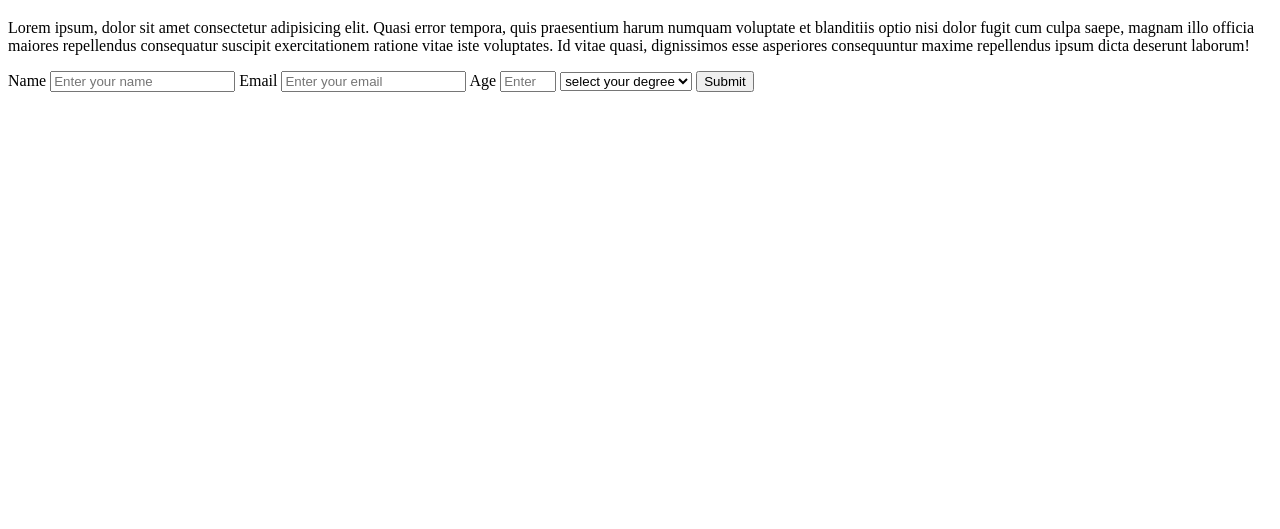
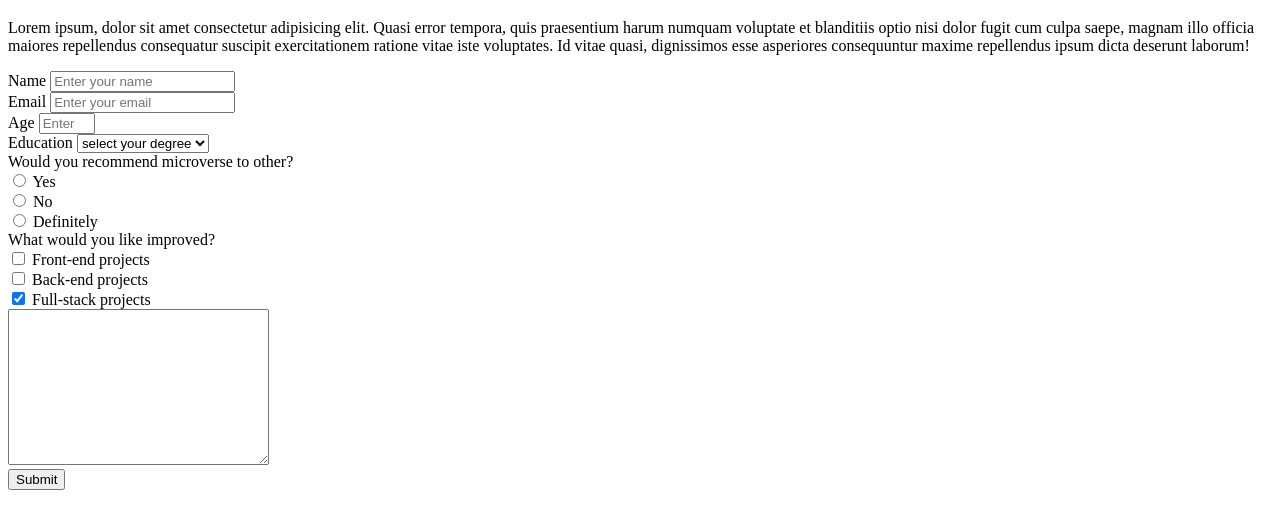
Before and after one commit to sebybjoseph/microverse-challenge-2, a plain HTML site: page index.html in a window 1280 px wide. Shown: the part 61-590 px from the top of the page. Drawn offline with Linux system fonts and the light colour scheme.

Commit message:
user stories 13-16 added

```diff
--- a/index.html
+++ b/index.html
@@ -10,18 +10,37 @@
     <h1 id="title"> Fill in the following form</h1>
     <p id="description"> Lorem ipsum, dolor sit amet consectetur adipisicing elit. Quasi error tempora, quis praesentium harum numquam voluptate et blanditiis optio nisi dolor fugit cum culpa saepe, magnam illo officia maiores repellendus consequatur suscipit exercitationem ratione vitae iste voluptates. Id vitae quasi, dignissimos esse asperiores consequuntur maxime repellendus ipsum dicta deserunt laborum!</p>
     <form action="" id="survey-form">
+
       <label for="" id="name-label"> Name</label>
-      <input type="text" id="name" placeholder="Enter your name">
+      <input type="text" id="name" placeholder="Enter your name"><br>
+
       <label for="" id="email-label"> Email</label>
-      <input type="email" id="email" placeholder="Enter your email">
+      <input type="email" id="email" placeholder="Enter your email"><br>
+
       <label for="" id="number-label">Age</label>
-      <input type="number" id="number" name="number" min="1" max="70" placeholder="Enter your Age">
+      <input type="number" id="number" name="number" min="1" max="70" placeholder="Enter your Age"><br>
+
+      <label for="" id="education-label">Education</label>
       <select name="" id="dropdown">
         <option value=""> select your degree </option>
         <option value=""> high school</option>
         <option value=""> university </option>
-      </select>
+      </select><br>
+
+      <label for="">Would you recommend microverse to other?</label><br>
+      <input type="radio"  name="recommend" value="yes"> Yes<br>
+      <input type="radio"  name="recommend" value="no"> No<br>
+      <input type="radio"  name="recommend" value="def"> Definitely <br>
+
+      <label for="">What would you like improved?</label><br>
+      <input type="checkbox" name="front" value="front"> Front-end projects<br>
+      <input type="checkbox" name="back" value="back"> Back-end projects<br>
+      <input type="checkbox" name="full" value="full" checked> Full-stack projects<br>
+
+      <textarea name="textarea" id="textarea" cols="30" rows="10"></textarea><br>
+
       <input type="submit" id="submit">
+
     </form>
     <!-- <script src="https://cdn.freecodecamp.org/testable-projects-fcc/v1/bundle.js"></script> -->
 
```
